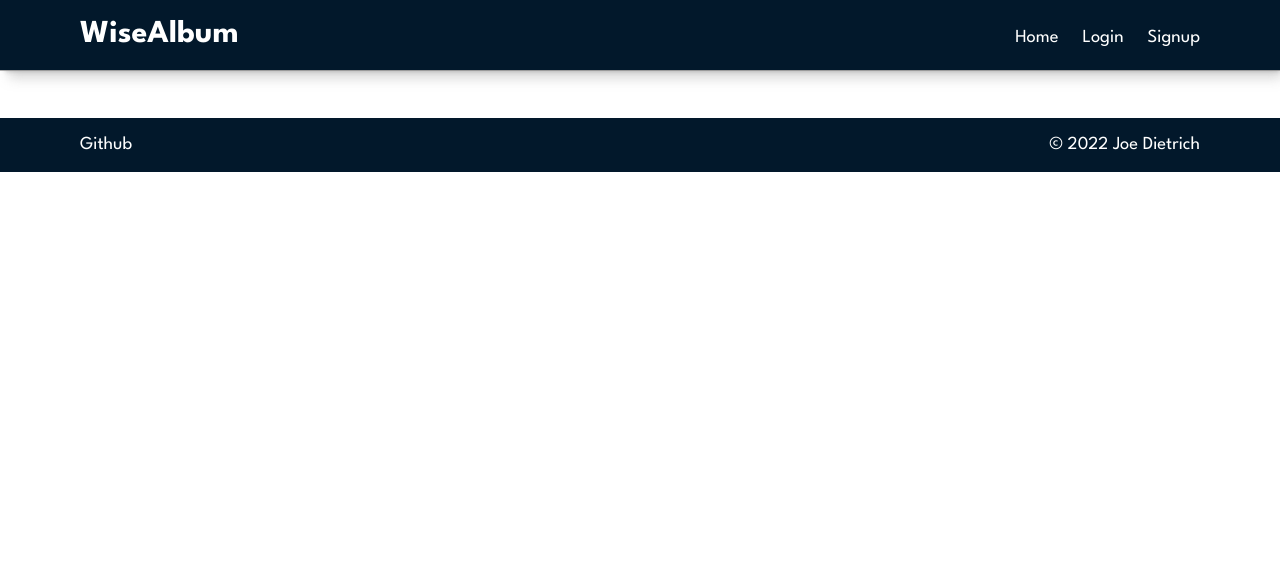
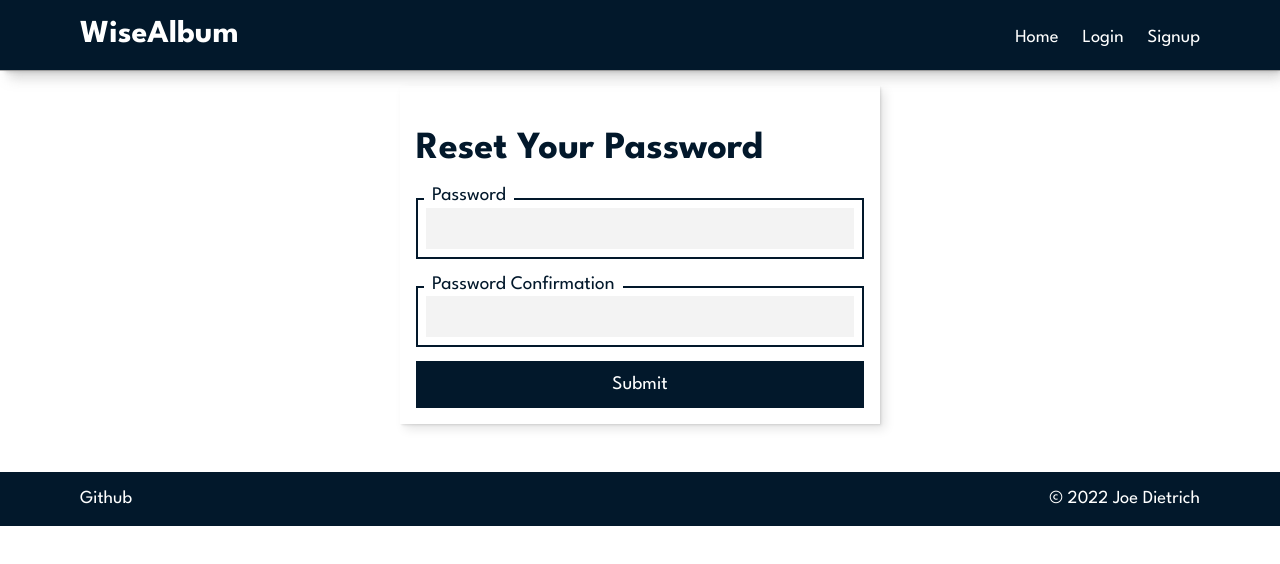
Before and after one commit to joedietrich-dev/wisealbum-frontend, a React (Create React App) app: page /accept_invitation/1 in a window 1280 px wide. Shown: the top 564 px of the page. Built offline with nearby package versions, Linux system fonts and the light colour scheme.

Commit message:
Finalized invitations

```diff
--- a/src/App.js
+++ b/src/App.js
@@ -21,10 +21,11 @@ import SignupVerificationSent from "./pages/SignupVerificationSent";
 import ForgotPassword from "./pages/ForgotPassword";
 import ForgotPasswordSent from "./pages/ForgotPasswordSent";
 import ResetPassword from "./pages/ResetPassword";
-import ComponentTestPage from "./pages/ComponentTestPage";
+// import ComponentTestPage from "./pages/ComponentTestPage";
 import AlbumsListView from "./pages/AlbumsListView";
 import AlbumView from "./pages/AlbumView";
 import MediaView from "./pages/MediaView";
+import AcceptInvitation from "./pages/AcceptInvitation";
 
 function App() {
   return (
@@ -38,6 +39,7 @@ function App() {
             <Route path="/forgot_password" element={<ForgotPassword />} />
             <Route path="/forgot_password/verification_sent" element={<ForgotPasswordSent />} />
             <Route path="/reset_password/:verificationToken" element={<ResetPassword />} />
+            <Route path="/accept_invitation/:invitationToken" element={<AcceptInvitation />} />
             <Route path="/signup" element={<Signup />} />
             <Route path="/signup/verification_sent" element={<SignupVerificationSent />} />
             <Route path="/verify/:verificationToken" element={<Verify />} />
--- a/src/components/Button.jsx
+++ b/src/components/Button.jsx
@@ -12,6 +12,10 @@ const Button = styled.button`
     background-color: #efefef;
     cursor: pointer;
   }
+
+  &:disabled {
+    background-color: #666;
+  }
 `;
 
 export default Button;
--- a/src/components/HorizontalForm.jsx
+++ b/src/components/HorizontalForm.jsx
@@ -1,6 +1,7 @@
+import { Form as FormikForm } from "formik";
 import styled from "styled-components/macro";
 
-const HorizontalForm = styled.form`
+const HorizontalForm = styled(FormikForm)`
   width: 100%;
   display: flex;
   flex-direction: row;
--- /dev/null
+++ b/src/pages/AcceptInvitation.jsx
@@ -0,0 +1,56 @@
+import { Formik } from "formik";
+import Form from "../components/Form";
+import React, { useState } from "react";
+import { Link, useParams } from "react-router-dom";
+import ModalCard from "../components/ModalCard";
+import TextInput from "../components/TextInput";
+import Title from "../components/Title";
+import { put } from "../helpers/fetchers/put";
+import { resetPasswordValidation } from "../helpers/validationSchemas/resetPasswordValidation";
+import PrimaryButton from "../components/PrimaryButton";
+
+const ThankYouMessage = () => (
+  <div>
+    Thank you for selecting your password, please <Link to="/login">Log In</Link> to continue.
+  </div>
+);
+
+const ErrorMessage = () => <div>Something went wrong, please contact an admin.</div>;
+
+function AcceptInvitation() {
+  const { invitationToken } = useParams();
+  const [message, setMessage] = useState();
+
+  const handleSubmit = (data) => {
+    const sentData = { user: { ...data, invitation_token: invitationToken } };
+    put("/invitation", sentData)
+      .then(() => setMessage(<ThankYouMessage />))
+      .catch(() => setMessage(<ErrorMessage />));
+  };
+
+  return (
+    <ModalCard>
+      <Title>Reset Your Password</Title>
+      {message ? (
+        message
+      ) : (
+        <Formik
+          initialValues={{
+            password: "",
+            password_confirmation: "",
+          }}
+          validationSchema={resetPasswordValidation}
+          onSubmit={handleSubmit}
+        >
+          <Form>
+            <TextInput label="Password" name="password" type="password" />
+            <TextInput label="Password Confirmation" name="password_confirmation" type="password" />
+            <PrimaryButton type="submit">Submit</PrimaryButton>
+          </Form>
+        </Formik>
+      )}
+    </ModalCard>
+  );
+}
+
+export default AcceptInvitation;
--- a/src/pages/OrganizationEdit.jsx
+++ b/src/pages/OrganizationEdit.jsx
@@ -56,8 +56,9 @@ function OrganizationEdit() {
       })
       .catch((err) => console.error(err));
   };
-  const handleInvitationFormSubmit = (values) => {
+  const handleInvitationFormSubmit = (values, actions) => {
     setIsInviteSending(true);
+    setInviteError("");
     authorizedPost(`/invitation`, {
       user: {
         ...values,
@@ -65,18 +66,21 @@ function OrganizationEdit() {
         role_id: 3,
       },
     })
-      .then((res) => {
-        return res.json();
-      })
       .then((json) => {
-        console.log(json);
+        if (json.status.code === 200) {
+          const invitedUser = json.data;
+          setOrg((previous) => {
+            const newUsers = [...previous.users.filter((user) => user.id !== invitedUser.id), invitedUser];
+            return { ...previous, users: newUsers };
+          });
+          actions.resetForm({
+            full_name: "",
+            email: "",
+          });
+        }
       })
       .catch((err) => {
-        if (err.message.includes("Email has already been taken")) {
-          setInviteError(err.message);
-        } else {
-          console.error(err.message);
-        }
+        setInviteError(err.message);
       })
       .finally(() => setIsInviteSending(false));
   };
```
